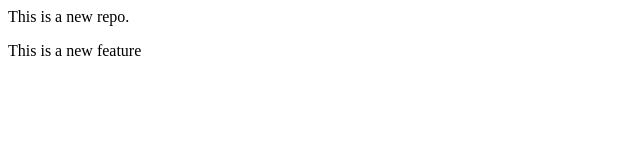
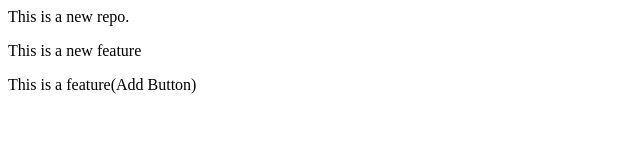
Before and after one commit to samarth-bhoite/local-repo, a plain HTML site: page index.html in a window 1280 px wide. Shown: the whole page, without its empty margins (0-640 px from the left). Drawn offline with Linux system fonts and the light colour scheme.

Commit message:
Add Button

```diff
--- a/index.html
+++ b/index.html
@@ -1,2 +1,3 @@
 <p> This is a new repo. </p>
 <p> This is a new feature</p>
+<p> This is a feature(Add Button)</p>
```
